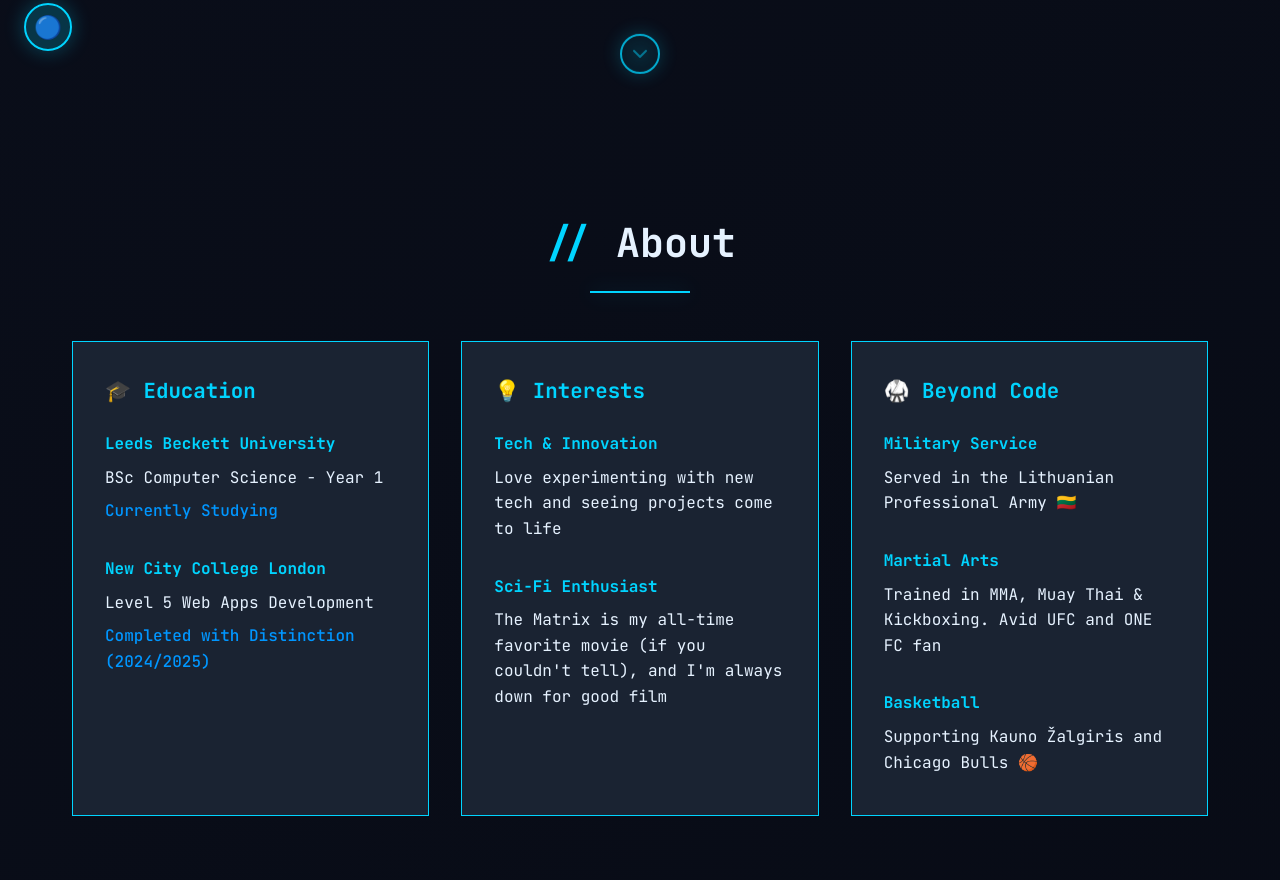
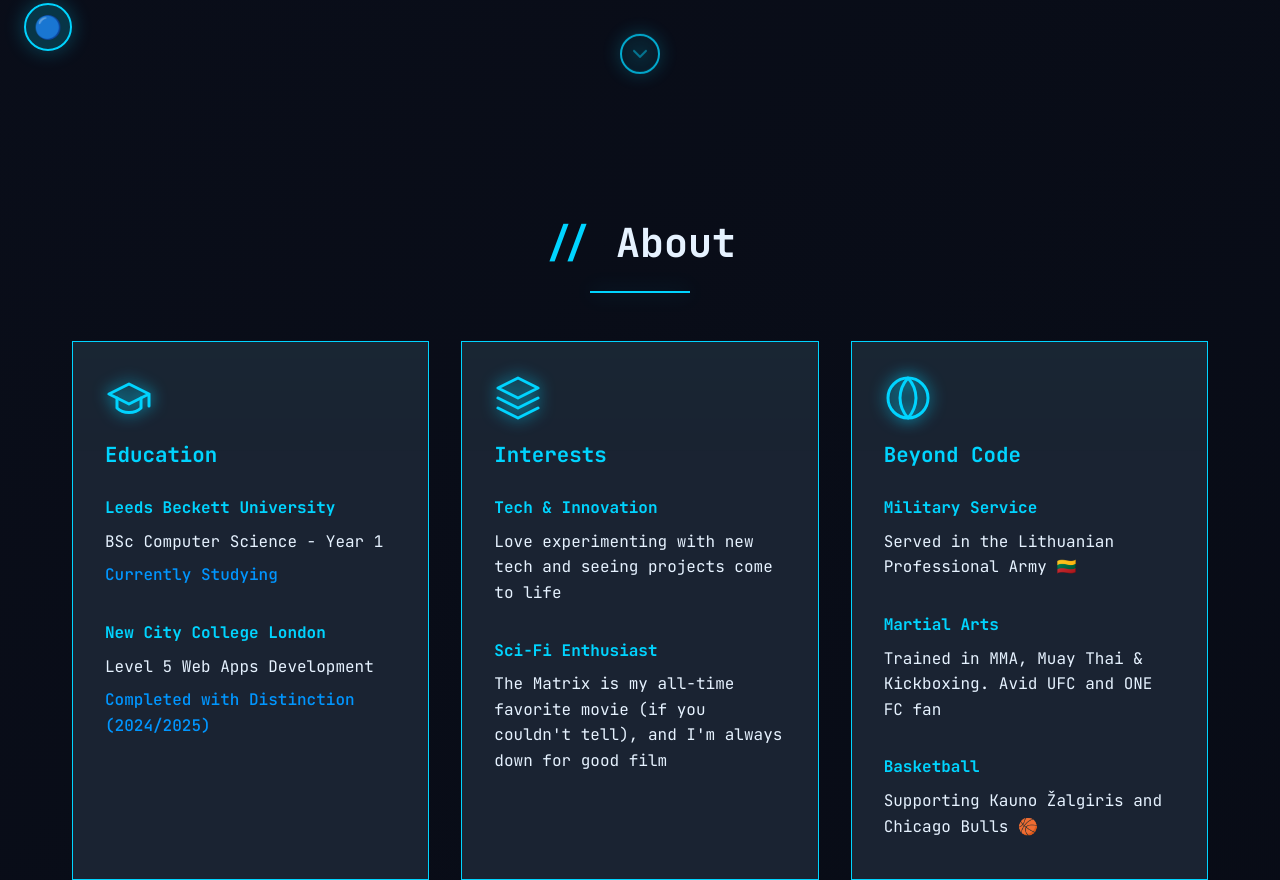
Before and after one commit to aransys/matrix-portfolio, an Astro site: page / in a window 1280 px wide. Shown: the part 669-1549 px from the top of the page. Built offline with nearby package versions, Linux system fonts and the light colour scheme; Astro itself is replaced by a stand-in of ours.

Commit message:
feat: add dynamic SVG icons to About section; enhance card design with matrix scan effect and improved hover interactions for better visual appeal

```diff
--- a/src/components/About.astro
+++ b/src/components/About.astro
@@ -1,4 +1,18 @@
 ---
+function getIconSvg(name: string): string {
+  const icons: Record<string, string> = {
+    education: `<svg viewBox="0 0 24 24" fill="none" stroke="currentColor" stroke-width="1.5" stroke-linecap="round" stroke-linejoin="round">
+      <path d="M22 10v6M2 10l10-5 10 5-10 5z"/><path d="M6 12v5c3 3 9 3 12 0v-5"/>
+    </svg>`,
+    interests: `<svg viewBox="0 0 24 24" fill="none" stroke="currentColor" stroke-width="1.5" stroke-linecap="round" stroke-linejoin="round">
+      <path d="M12 2L2 7l10 5 10-5-10-5z"/><path d="M2 17l10 5 10-5M2 12l10 5 10-5"/>
+    </svg>`,
+    beyond: `<svg viewBox="0 0 24 24" fill="none" stroke="currentColor" stroke-width="1.5" stroke-linecap="round" stroke-linejoin="round">
+      <circle cx="12" cy="12" r="10"/><path d="M12 2a15.3 15.3 0 0 1 4 10 15.3 15.3 0 0 1-4 10 15.3 15.3 0 0 1-4-10 15.3 15.3 0 0 1 4-10z"/>
+    </svg>`
+  };
+  return icons[name] || '';
+}
 ---
 
 <section id="about">
@@ -6,7 +20,8 @@
   <div class="about-content fade-in">
     <div class="about-grid">
       <div class="about-card">
-        <h3 class="card-title">🎓 Education</h3>
+        <div class="card-icon" set:html={getIconSvg('education')}></div>
+        <h3 class="card-title">Education</h3>
         <div class="card-content">
           <p><strong>Leeds Beckett University</strong></p>
           <p>BSc Computer Science - Year 1</p>
@@ -20,7 +35,8 @@
       </div>
 
       <div class="about-card">
-        <h3 class="card-title">💡 Interests</h3>
+        <div class="card-icon" set:html={getIconSvg('interests')}></div>
+        <h3 class="card-title">Interests</h3>
         <div class="card-content">
           <p><strong>Tech & Innovation</strong></p>
           <p>Love experimenting with new tech and seeing projects come to life</p>
@@ -32,7 +48,8 @@
       </div>
 
       <div class="about-card">
-        <h3 class="card-title">🥋 Beyond Code</h3>
+        <div class="card-icon" set:html={getIconSvg('beyond')}></div>
+        <h3 class="card-title">Beyond Code</h3>
         <div class="card-content">
           <p><strong>Military Service</strong></p>
           <p>Served in the Lithuanian Professional Army 🇱🇹</p>
@@ -97,14 +114,85 @@
     background: var(--gray-bg);
     padding: 2rem;
     border: 1px solid var(--primary-color);
-    transition: all 0.3s ease;
+    position: relative;
+    overflow: hidden;
+    transition: all 0.4s ease;
     display: flex;
     flex-direction: column;
   }
 
+  /* Matrix Scan Card Design (Variant 7) */
+  .about-card::before {
+    content: '';
+    position: absolute;
+    top: -50%;
+    left: 0;
+    right: 0;
+    height: 50%;
+    background: linear-gradient(
+      to bottom,
+      transparent,
+      rgba(0, 255, 156, 0.15),
+      transparent
+    );
+    opacity: 0;
+    transition: opacity 0.3s ease;
+    animation: matrixScan 4s ease-in-out infinite;
+    pointer-events: none;
+  }
+
+  @keyframes matrixScan {
+    0%, 90%, 100% { opacity: 0; top: -50%; }
+    5% { opacity: 1; }
+    10% { top: 150%; }
+  }
+
+  .about-card::after {
+    content: '';
+    position: absolute;
+    bottom: 0;
+    left: 0;
+    right: 0;
+    height: 2px;
+    background: var(--primary-color);
+    transform: scaleX(0);
+    transform-origin: left;
+    transition: transform 0.5s ease;
+    box-shadow: 0 0 20px var(--primary-color), 0 0 40px var(--secondary-color);
+  }
+
   .about-card:hover {
-    transform: translateY(-5px);
-    box-shadow: var(--glow);
+    transform: translateY(-6px);
+    box-shadow:
+      0 20px 50px rgba(0, 255, 156, 0.3),
+      inset 0 0 60px rgba(0, 255, 156, 0.1);
+    border-color: var(--secondary-color);
+  }
+
+  .about-card:hover::after {
+    transform: scaleX(1);
+  }
+
+  .card-icon {
+    width: 3rem;
+    height: 3rem;
+    margin-bottom: 1rem;
+    color: var(--primary-color);
+    filter: drop-shadow(0 0 8px var(--primary-color));
+    transition: all 0.4s ease;
+    position: relative;
+    z-index: 1;
+  }
+
+  .card-icon svg {
+    width: 100%;
+    height: 100%;
+    display: block;
+  }
+
+  .about-card:hover .card-icon {
+    filter: drop-shadow(0 0 16px var(--secondary-color)) drop-shadow(0 0 24px var(--primary-color));
+    transform: scale(1.1);
   }
 
   .card-title {
@@ -116,6 +204,8 @@
 
   .card-content {
     margin-bottom: 1.5rem;
+    position: relative;
+    z-index: 1;
   }
 
   .card-content:last-child {
@@ -175,5 +265,10 @@
     .card-title {
       font-size: 1.1rem;
     }
+
+    .card-icon {
+      width: 2.5rem;
+      height: 2.5rem;
+    }
   }
 </style>
```
